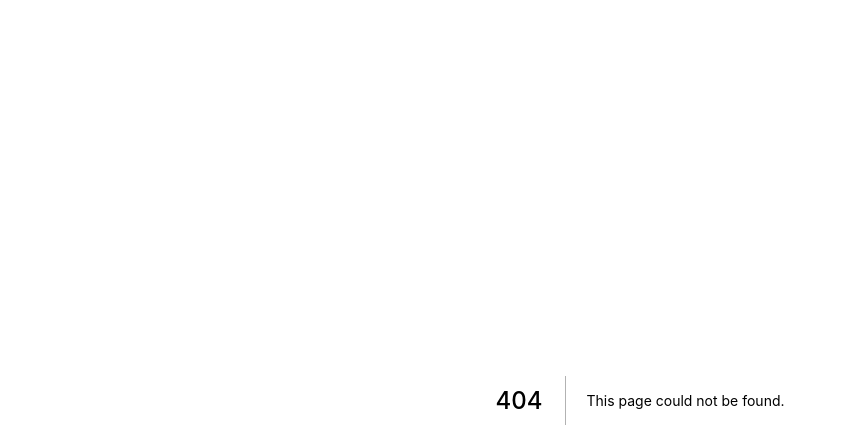
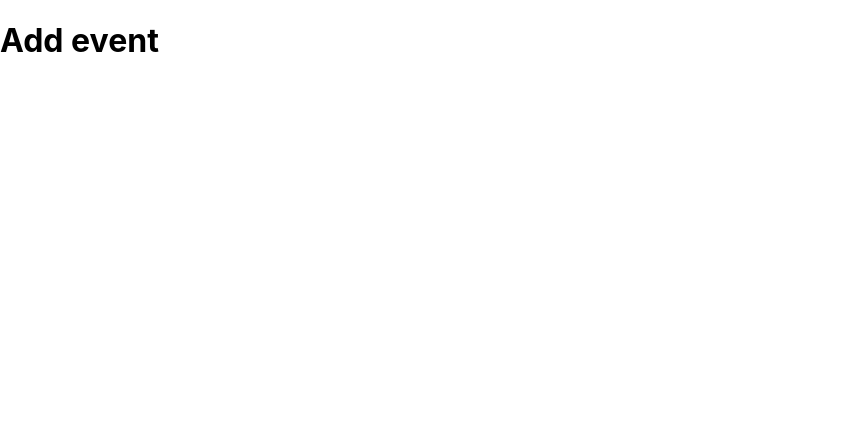
Before and after one commit to ilonikso/dj-events-frontend, a Next.js app: page /events/add in a window 1280 px wide. Before the commit this address had no page. Shown: the top 448 px of the page, without its empty margins (0-847 px from the left). Built offline with nearby package versions, Linux system fonts and the light colour scheme.

Commit message:
initial commit

```diff
--- /dev/null
+++ b/pages/events/add.tsx
@@ -0,0 +1,9 @@
+const AddEventsPage = () => {
+    return (
+        <div>
+            <h1>Add event</h1>
+        </div>
+    )
+}
+
+export default AddEventsPage
```
Also changed, not shown: pages/about.tsx (added, +9 -0 lines), pages/events/[slug].tsx (added, +9 -0 lines), pages/events/index.tsx (added, +9 -0 lines).
